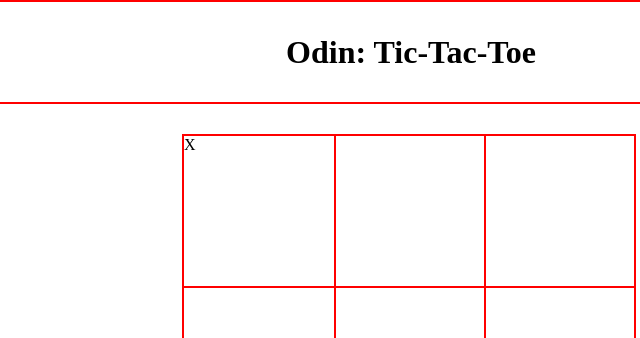
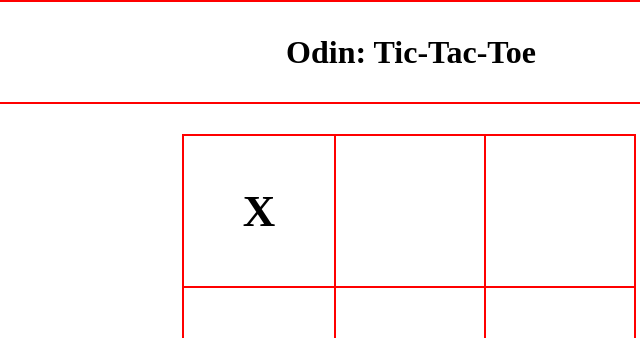
Before and after one commit to harryjwatkins/odin-tic-tac-toe, a plain HTML site: page index.html in a window 1280 px wide. Both pictures are taken after a click on the element 491 px from the left and 212 px from the top of the page. Shown: the top 338 px of the page, 231-871 px from the left. Drawn offline with Linux system fonts and the light colour scheme.

Commit message:
Add styling to boxes and create players in displayController

```diff
--- a/script.js
+++ b/script.js
@@ -3,10 +3,10 @@
     "use strict"
 
     const Player = (sign) => {
-        this.sign = sign;
+        let _sign = sign;
 
         const getSign = () => {
-            return sign;
+            return _sign;
         };
 
         return {
@@ -48,7 +48,10 @@
 
     const displayController = (() => {
 
-        let currentPlayer = "X";
+        const playerX = Player("X");
+        const playerO = Player("O");
+
+        let currentPlayer = playerX;
         const squares = document.querySelectorAll(".square");
 
         const updateBoard = () => {
@@ -60,9 +63,9 @@
         for (let i = 0; i < squares.length; i++) {
             squares[i].addEventListener("click", function(){
                 if (!(gameBoard.getSquare(i) === "")) return
-                gameBoard.setSquare(i,currentPlayer);
+                gameBoard.setSquare(i,currentPlayer.getSign());
                 updateBoard();
-                (currentPlayer === "X") ? currentPlayer = "Y" : currentPlayer = "X";
+                (currentPlayer === playerX) ? currentPlayer = playerO : currentPlayer = playerX;
             });
         };
 
--- a/style.css
+++ b/style.css
@@ -42,6 +42,11 @@ html, body {
 .square {
     height: 150px;
     width: 150px;
+    display: flex;
+    justify-content: center;
+    align-items: center;
+    font-weight: bold;
+    font-size: 45px;
     border-bottom: 2px solid red;
     border-right: 2px solid red;
 }
```
